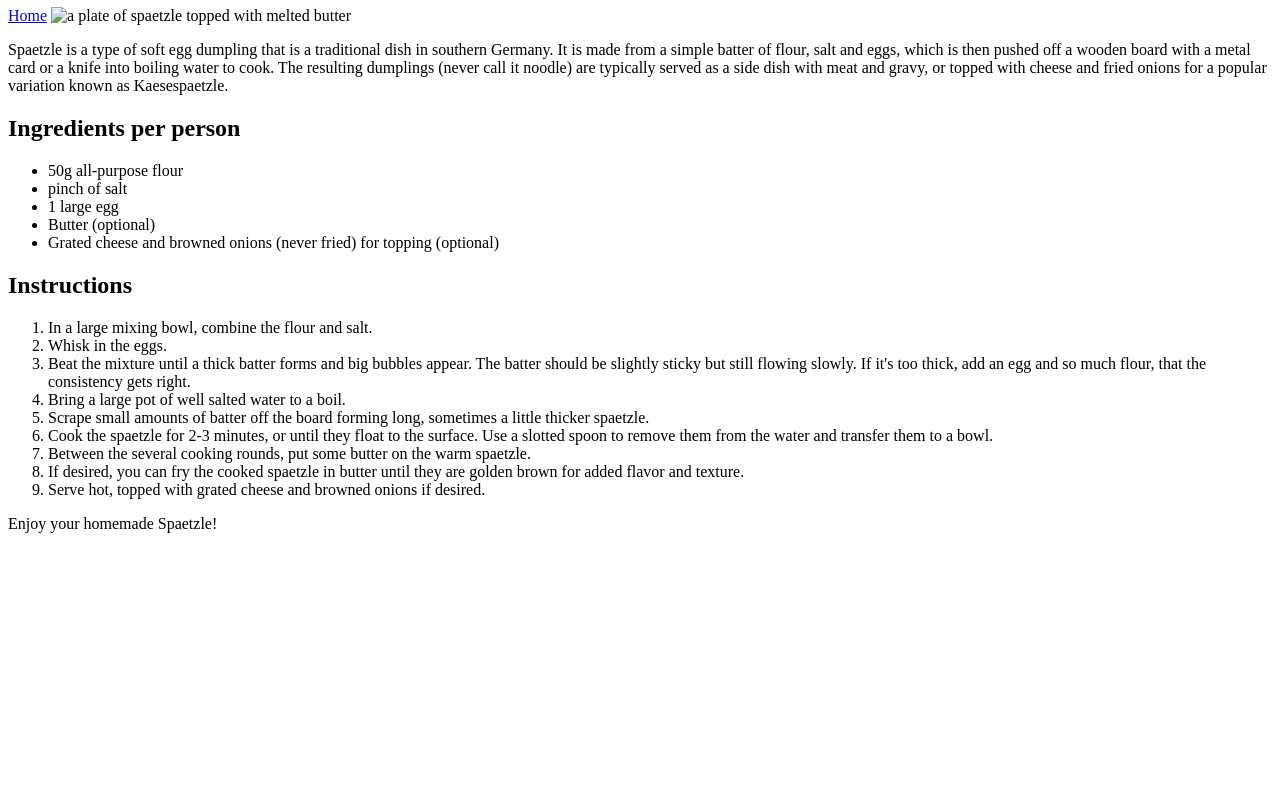
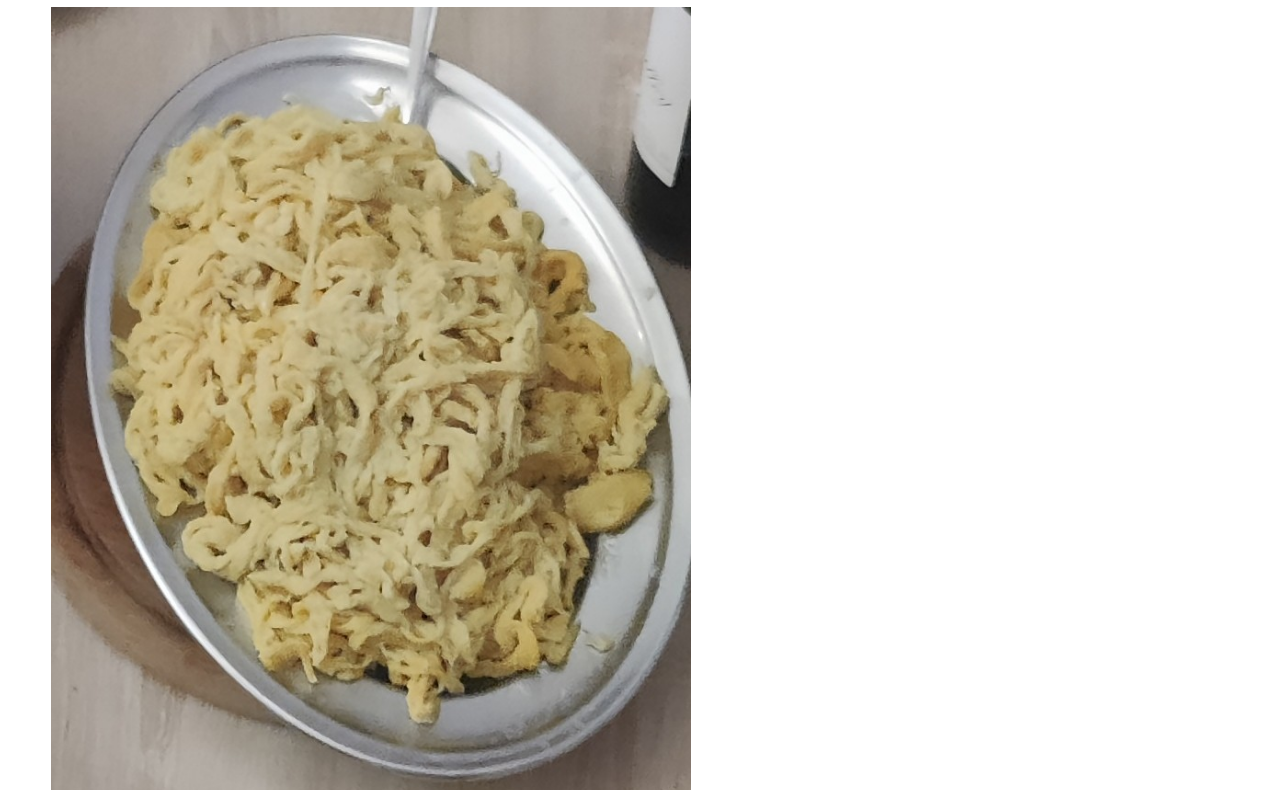
Before and after one commit to eleutherotis/odin-recipes, a plain HTML site: page recipes/spaetzle.html in a window 1280 px wide. Shown: the part 73-863 px from the top of the page. Before the commit the page ends 800 px from the top, so only its background shows below. Drawn offline with Linux system fonts and the light colour scheme.

Commit message:
correct image path

```diff
--- a/recipes/spaetzle.html
+++ b/recipes/spaetzle.html
@@ -8,7 +8,7 @@
     <body>
         <h1>Spaetzle</h1>
         <a href="../index.html">Home</a>
-        <img src="img/spaetzle.jpg" alt="a plate of spaetzle topped with melted butter" width="640">
+        <img src="../img/spaetzle.jpg" alt="a plate of spaetzle topped with melted butter" width="640">
         <p>Spaetzle is a type of soft egg dumpling that is a traditional dish in southern Germany. It is made from a simple batter of flour, salt and eggs, which is then pushed off a wooden board with a metal card or a knife into boiling water to cook. The resulting dumplings (never call it noodle) are typically served as a side dish with meat and gravy, or topped with cheese and fried onions for a popular variation known as Kaesespaetzle.</p>
         <h2>Ingredients per person</h2>
         <ul>
```
